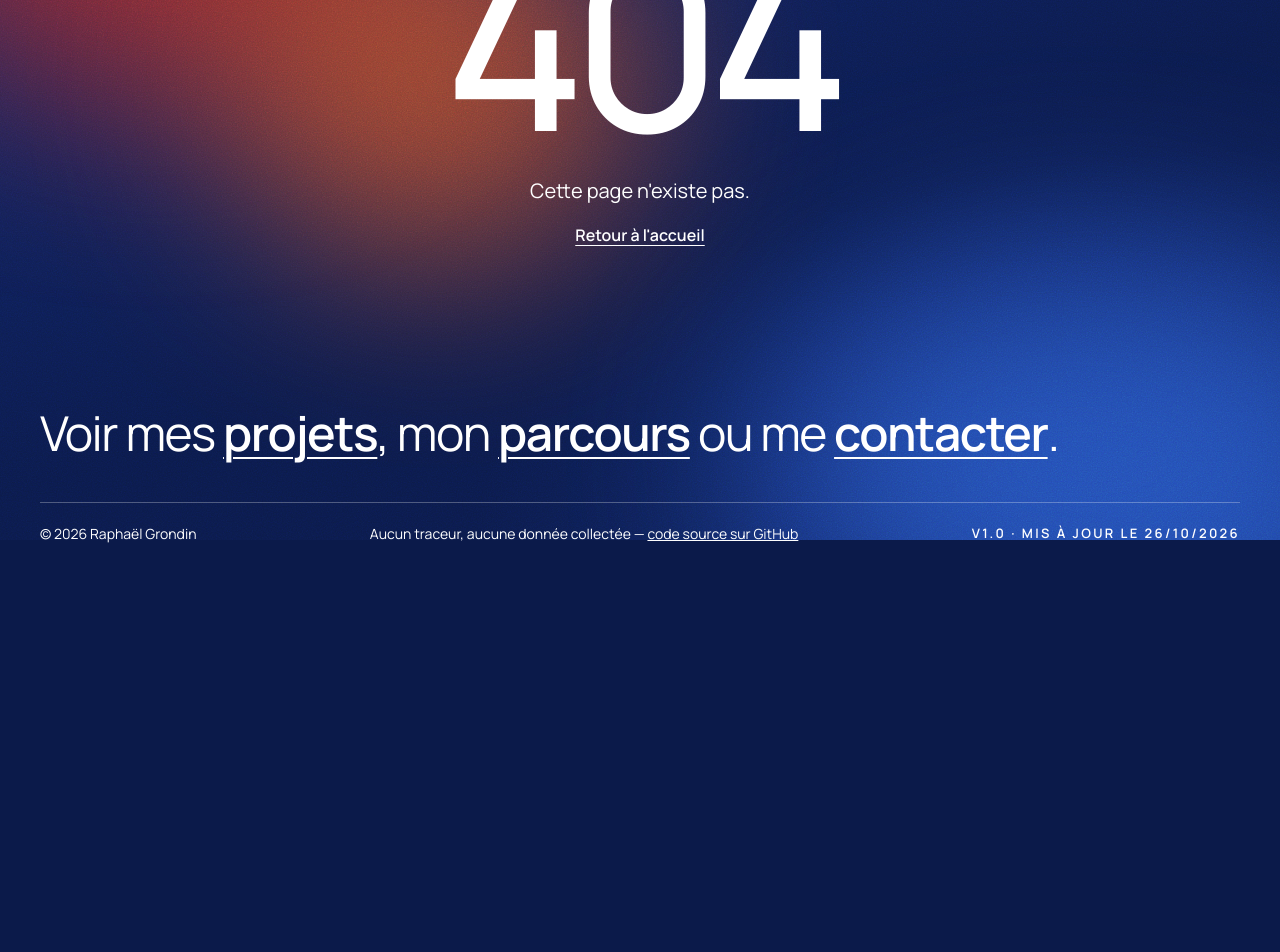
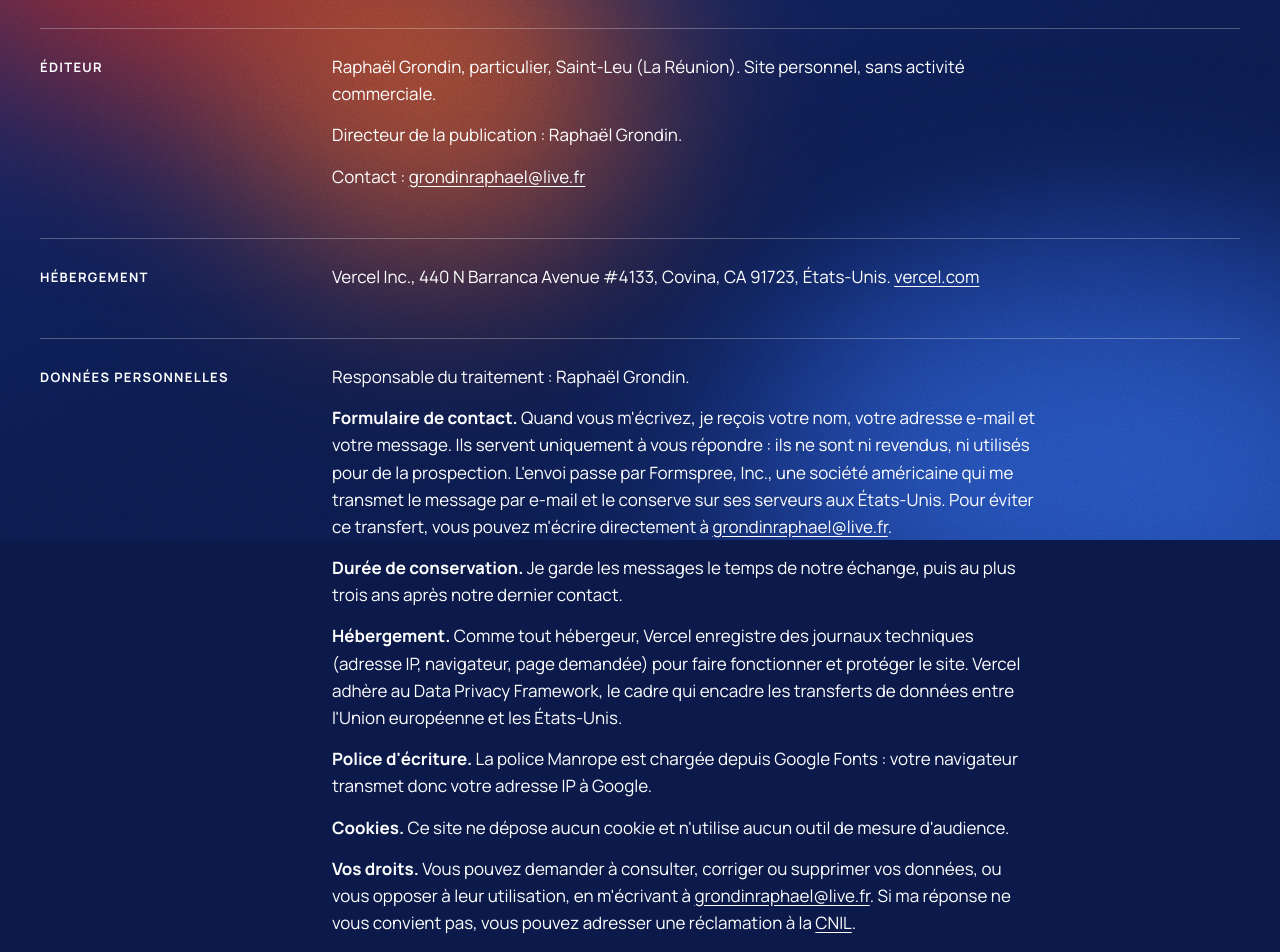
Before and after one commit to grdRaphael/portfolio_grd_raphael, a React (Vite) app: page /mentions-legales in a window 1280 px wide. Shown: the part 260-1212 px from the top of the page. Before the commit the page ends 837 px from the top, so only its background shows below. Built offline with nearby package versions, Linux system fonts and the light colour scheme.

Commit message:
Add legal notice page and fix the footer privacy statement

```diff
--- a/src/Router.tsx
+++ b/src/Router.tsx
@@ -2,6 +2,7 @@ import { BrowserRouter, Routes, Route } from 'react-router-dom'
 import Home from './pages/Home/Home'
 import ProjectPage from './pages/ProjectPage/ProjectPage'
 import Error from './pages/Error/Error'
+import Legal from './pages/Legal/Legal'
 import Layout from './components/Layout/Layout'
 
 const Router = () => {
@@ -11,7 +12,8 @@ const Router = () => {
                 <Route element={<Layout />}>
                     <Route path="/" element={<Home />} />
                     <Route path="/projet/:id" element={<ProjectPage />} />
-                    <Route path="*" element={<Error />} />
+                    <Route path="/mentions-legales" element={<Legal />} />
+                    <Route path="*"element={<Error />} />
                 </Route>
             </Routes>
         </BrowserRouter>
--- a/src/components/Footer/Footer.tsx
+++ b/src/components/Footer/Footer.tsx
@@ -2,8 +2,8 @@ import { Link } from "react-router-dom"
 import "./Footer.scss"
 
 // Version du site, à mettre à jour à chaque mise en ligne (idée vue chez Lynn Fisher et Ev Astapov)
-const VERSION = "v1.0"
-const UPDATED = "26/10/2026"
+const VERSION = "v1.1"
+const UPDATED = "03/11/2026"
 
 const Footer = () => {
     return (
@@ -19,9 +19,11 @@ const Footer = () => {
 
             <div className="footer_bottom">
                 <p>© 2026 Raphaël Grondin</p>
-                {/* Idée vue chez Keziah Moselle : dire ce que le site ne fait pas */}
+                {/* Idée vue chez Keziah Moselle : dire ce que le site ne fait pas.
+                    Le formulaire envoie des données à Formspree : on ne promet que ce qui est vrai */}
                 <p>
-                    Aucun traceur, aucune donnée collectée —{" "}
+                    Aucun cookie, aucune mesure d'audience —{" "}
+                    <Link to="/mentions-legales">mentions légales</Link> ·{" "}
                     <a href="https://github.com/grdRaphael/portfolio_grd_raphael" target="_blank" rel="noreferrer">code source sur GitHub<span className="sr_only"> (nouvel onglet)</span></a>
                 </p>
                 <p className="code">{VERSION} · mis à jour le {UPDATED}</p>
--- /dev/null
+++ b/src/pages/Legal/Legal.scss
@@ -0,0 +1,55 @@
+@use '../../styles/variables' as *;
+@use '../../styles/mixins' as *;
+
+.legal {
+    display: flex;
+    flex-direction: column;
+    gap: 24px;
+    padding-top: 40px;
+}
+
+.legal_updated {
+    font-size: 15px;
+    margin-bottom: 16px;
+}
+
+// Mêmes rangées « titre | texte » que les rubriques de la fiche projet
+.legal_section {
+    display: grid;
+    grid-template-columns: 260px 1fr;
+    gap: 32px;
+    padding: 24px 0;
+    border-top: 1px solid $glass-border;
+
+    @include mobile {
+        grid-template-columns: 1fr;
+        gap: 8px;
+    }
+}
+
+.legal_section_title {
+    font-size: 13px;
+    font-weight: 700;
+    text-transform: uppercase;
+    letter-spacing: 0.1em;
+    padding-top: 4px;
+}
+
+.legal_body {
+    display: flex;
+    flex-direction: column;
+    gap: 14px;
+
+    // Blanc pur : pas de verre derrière ce texte
+    p {
+        max-width: 68ch;
+        font-size: 17px;
+    }
+
+    a {
+        text-decoration: underline;
+        text-underline-offset: 3px;
+        // Les longues adresses (e-mail) passent à la ligne au lieu de déborder sur mobile
+        overflow-wrap: anywhere;
+    }
+}
--- /dev/null
+++ b/src/pages/Legal/Legal.tsx
@@ -0,0 +1,96 @@
+import { myEmail } from "../../utils/email"
+import "./Legal.scss"
+
+// Mentions légales (obligatoires pour tout site en ligne, loi LCEN) et information RGPD
+// sur les données du formulaire de contact
+const Legal = () => {
+    const mail = <a href={`mailto:${myEmail}`}>{myEmail}</a>
+
+    return (
+        <article className="legal" aria-labelledby="legal-title">
+            <title>Mentions légales | Raphaël Grondin</title>
+            <h1 id="legal-title" className="section_title">Mentions légales</h1>
+            <p className="legal_updated">Mises à jour le 3 novembre 2026.</p>
+
+            <section className="legal_section" aria-labelledby="legal-editor">
+                <h2 id="legal-editor" className="legal_section_title">Éditeur</h2>
+                <div className="legal_body">
+                    <p>
+                        Raphaël Grondin, particulier, Saint-Leu (La Réunion). Site personnel,
+                        sans activité commerciale.
+                    </p>
+                    <p>Directeur de la publication : Raphaël Grondin.</p>
+                    <p>Contact : {mail}</p>
+                </div>
+            </section>
+
+            <section className="legal_section" aria-labelledby="legal-host">
+                <h2 id="legal-host" className="legal_section_title">Hébergement</h2>
+                <div className="legal_body">
+                    <p>
+                        Vercel Inc., 440 N Barranca Avenue #4133, Covina, CA 91723, États-Unis.{" "}
+                        <a href="https://vercel.com" target="_blank" rel="noreferrer">
+                            vercel.com<span className="sr_only"> (nouvel onglet)</span>
+                        </a>
+                    </p>
+                </div>
+            </section>
+
+            {/* id : le lien « En savoir plus » du formulaire de contact mène directement ici */}
+            <section className="legal_section" id="donnees" aria-labelledby="legal-data">
+                <h2 id="legal-data" className="legal_section_title">Données personnelles</h2>
+                <div className="legal_body">
+                    <p>Responsable du traitement : Raphaël Grondin.</p>
+                    <p>
+                        <strong>Formulaire de contact.</strong> Quand vous m'écrivez, je reçois votre nom,
+                        votre adresse e-mail et votre message. Ils servent uniquement à vous répondre :
+                        ils ne sont ni revendus, ni utilisés pour de la prospection.
+                        L'envoi passe par Formspree, Inc., une société américaine qui me transmet le message
+                        par e-mail et le conserve sur ses serveurs aux États-Unis. Pour éviter ce transfert,
+                        vous pouvez m'écrire directement à {mail}.
+                    </p>
+                    <p>
+                        <strong>Durée de conservation.</strong> Je garde les messages le temps de notre échange,
+                        puis au plus trois ans après notre dernier contact.
+                    </p>
+                    <p>
+                        <strong>Hébergement.</strong> Comme tout hébergeur, Vercel enregistre des journaux
+                        techniques (adresse IP, navigateur, page demandée) pour faire fonctionner et protéger
+                        le site. Vercel adhère au Data Privacy Framework, le cadre qui encadre les transferts
+                        de données entre l'Union européenne et les États-Unis.
+                    </p>
+                    <p>
+                        <strong>Police d'écriture.</strong> La police Manrope est chargée depuis Google Fonts :
+                        votre navigateur transmet donc votre adresse IP à Google.
+                    </p>
+                    <p>
+                        <strong>Cookies.</strong> Ce site ne dépose aucun cookie et n'utilise aucun outil
+                        de mesure d'audience.
+                    </p>
+                    <p>
+                        <strong>Vos droits.</strong> Vous pouvez demander à consulter, corriger ou supprimer
+                        vos données, ou vous opposer à leur utilisation, en m'écrivant à {mail}.
+                        Si ma réponse ne vous convient pas, vous pouvez adresser une réclamation à la{" "}
+                        <a href="https://www.cnil.fr/fr/plaintes" target="_blank" rel="noreferrer">
+                            CNIL<span className="sr_only"> (nouvel onglet)</span>
+                        </a>.
+                    </p>
+                </div>
+            </section>
+
+            <section className="legal_section" aria-labelledby="legal-ip">
+                <h2 id="legal-ip" className="legal_section_title">Propriété intellectuelle</h2>
+                <div className="legal_body">
+                    <p>
+                        Les textes et visuels du site appartiennent à Raphaël Grondin, sauf mention contraire.
+                        Les projets de formation reprennent des maquettes fournies par OpenClassrooms.
+                        Les icônes viennent de Phosphor Icons et les logos des technologies de Devicon,
+                        tous deux sous licence MIT ; les marques citées appartiennent à leurs propriétaires.
+                    </p>
+                </div>
+            </section>
+        </article>
+    )
+}
+
+export default Legal
--- /dev/null
+++ b/src/utils/email.ts
@@ -0,0 +1,4 @@
+// Adresse encodée en Base64 et décodée par le navigateur : elle n'apparaît en clair
+// ni dans le HTML ni dans le JavaScript publié, les robots qui cherchent des « @ » ne la trouvent pas.
+// Partagée par le formulaire de contact et les mentions légales
+export const myEmail = atob("Z3JvbmRpbnJhcGhhZWxAbGl2ZS5mcg==")
```
